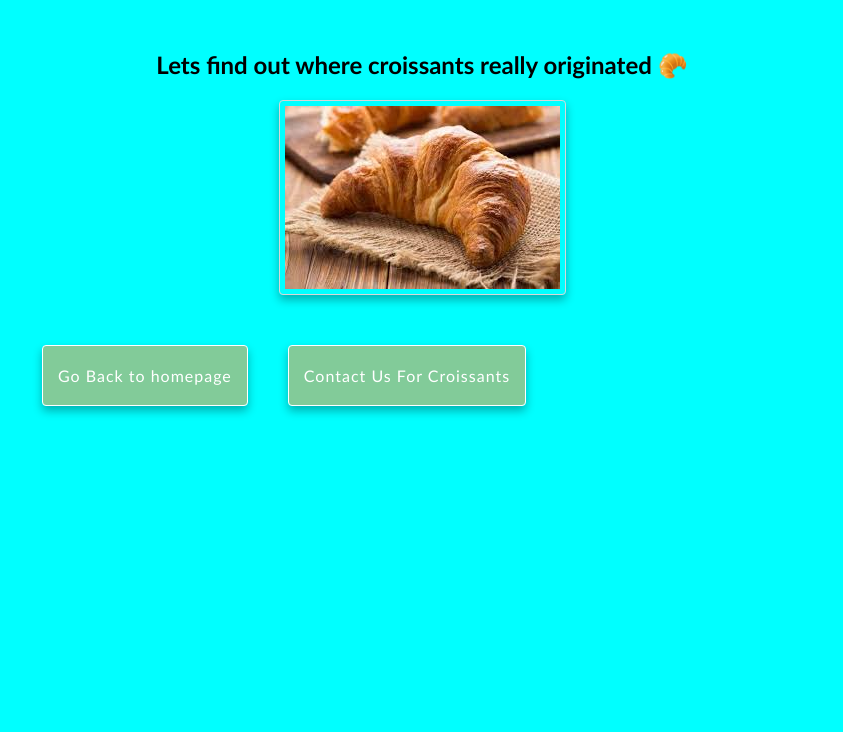
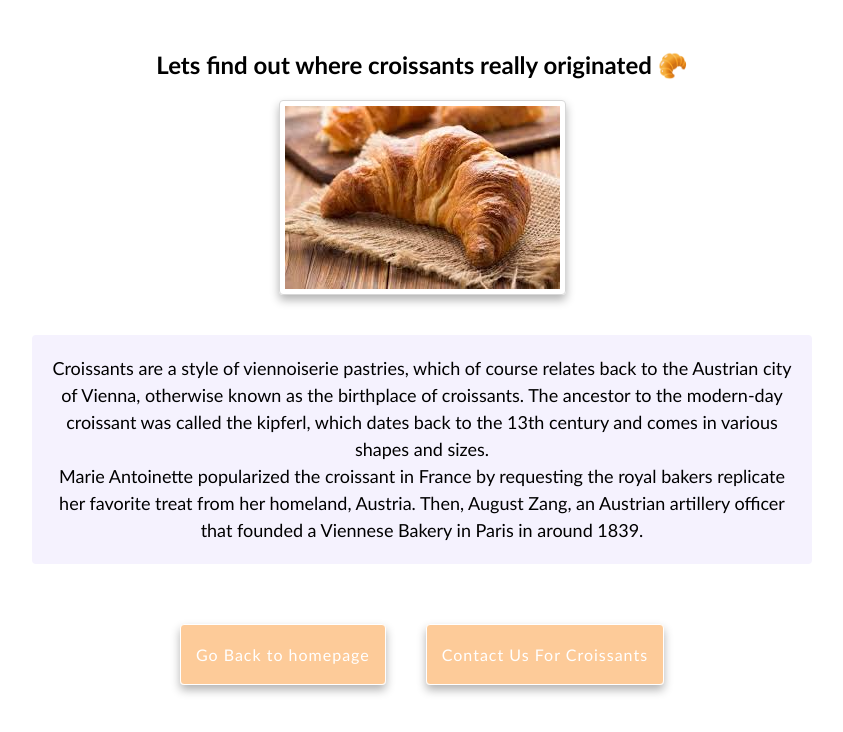
Before and after one commit to NayoBaez/My-Croissant-page-Challenge, a plain HTML site: page about.html in a window 1280 px wide. Shown: the whole page, without its empty margins (218-1061 px from the left). Drawn offline with Linux system fonts and the light colour scheme.

Commit message:
added paragraphs and removed ugly background color

```diff
--- a/about.html
+++ b/about.html
@@ -16,8 +16,19 @@
       class="croissantphoto1"
     />
     <div class="paragraphs">
-
-
+      <p>
+        Croissants are a style of viennoiserie pastries, which of course relates
+        back to the Austrian city of Vienna, otherwise known as the birthplace
+        of croissants. The ancestor to the modern-day croissant was called the
+        kipferl, which dates back to the 13th century and comes in various
+        shapes and sizes.
+        <br />
+        Marie Antoinette popularized the croissant in France by requesting the
+        royal bakers replicate her favorite treat from her homeland, Austria.
+        Then, August Zang, an Austrian artillery officer that founded a Viennese
+        Bakery in Paris in around 1839.
+      </p>
+    </div>
     <div class="buttons">
       <a href="/index.html" class="button">Go Back to homepage</a>
       <a href="/contact.html" class="button">Contact Us For Croissants</a>
--- a/css/style.css
+++ b/css/style.css
@@ -2,7 +2,6 @@ body {
   margin: 50px auto;
   max-width: 800px;
   font-family: "Gill Sans", sans-serif;
-  background-color: aqua;
 }
 
 :root {
```
